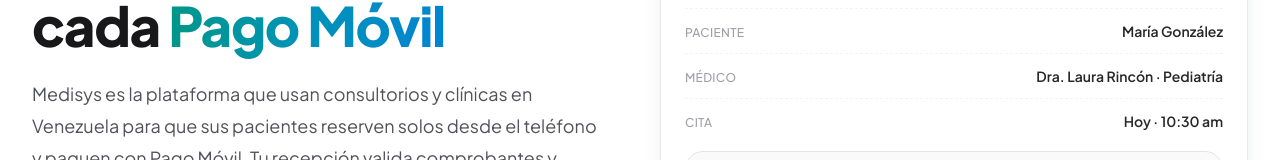
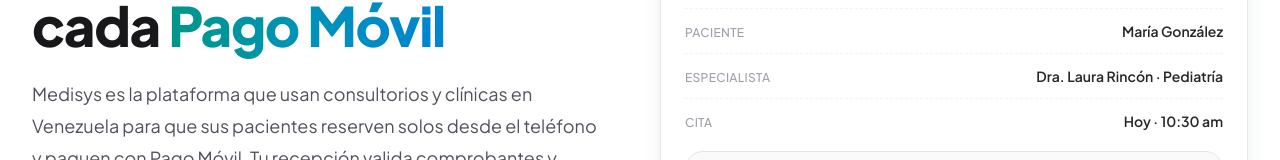
Before and after one commit to jggalviz/medisys, a Next.js app: page / in a window 1280 px wide. Shown: the part 337-497 px from the top of the page. Built offline with nearby package versions, Linux system fonts and the light colour scheme.

Commit message:
style(booking): update UI copy from doctor to specialist for broader healthcare roles

```diff
--- a/src/app/[clinicSlug]/page.tsx
+++ b/src/app/[clinicSlug]/page.tsx
@@ -13,7 +13,7 @@
  * URL directa de reserva: /[clinicSlug] (ej. https://medisys.com.ve/clinica-demo).
  *
  * Carga la info pública del tenant (nombre, logo, datos_pago_movil) y
- * despliega el BookingWizard (Paciente → Médico → Fecha/hora → Pago).
+ * despliega el BookingWizard (Paciente → Especialidad → Fecha/hora → Pago).
  */
 export async function generateMetadata({
   params,
@@ -37,7 +37,7 @@
 
   return {
     title: `Reservar cita en ${tenant.nombre} | Medisys`,
-    description: `Agenda tu cita médica en ${tenant.nombre}. Elige médico, día y hora y paga con Pago Móvil desde tu teléfono.`,
+    description: `Agenda tu cita médica en ${tenant.nombre}. Elige especialista, día y hora y paga con Pago Móvil desde tu teléfono.`,
     openGraph: {
       title: `Reservar cita en ${tenant.nombre} | Medisys`,
       description: "Agenda y paga tu cita médica en minutos.",
--- a/src/app/actions/booking.ts
+++ b/src/app/actions/booking.ts
@@ -6,7 +6,7 @@
  * Toda la lógica de negocio sensible corre en el servidor con el
  * cliente Supabase `@/lib/supabase/server` (sesión vía cookies).
  *
- *  - `getDoctorsByTenant`      especialidades/médicos públicos del tenant
+ *  - `getDoctorsByTenant`      especialidades/especialistas públicos del tenant
  *  - `getAvailableSlots`       cupos del día a partir de `schedules`
  *  - `lockAppointmentSlot`     crea cita 'pendiente' con lock de 15 min
  *  - `confirmBookingPayment`   adjunta referencia + comprobante de pago
@@ -87,7 +87,7 @@
     .maybeSingle()
 
   if (error) return err("SERVER_ERROR", error.message)
-  if (!data) return err("NOT_FOUND", "El médico no existe o no está activo.")
+  if (!data) return err("NOT_FOUND", "El especialista no existe o no está activo.")
   return ok(data)
 }
 
@@ -234,7 +234,7 @@
 }
 
 /* ------------------------------------------------------------------ */
-/* Paso 2 · Médicos del tenant                                         */
+/* Paso 2 · Especialistas del tenant                                      */
 /* ------------------------------------------------------------------ */
 
 /**
@@ -291,7 +291,7 @@
 }
 
 /**
- * Médicos activos de la clínica, agrupables por especialidad y con sus
+ * Especialistas activos de la clínica, agrupables por especialidad y con sus
  * horarios semanales (`schedules`) ya resueltos para la ficha del Paso 2.
  * Devuelve también el slug del tenant para validar la URL del flujo.
  */
@@ -316,7 +316,7 @@
     )
     const doctorIds = doctors.map((doctor) => doctor.id)
 
-    // Horarios de todos los médicos del tenant en una sola consulta.
+    // Horarios de todos los especialistas del tenant en una sola consulta.
     const schedulesByDoctor = new Map<string, DoctorSchedule[]>()
     if (doctorIds.length > 0) {
       const { data: scheduleRows, error: scheduleError } = await supabase
@@ -446,7 +446,7 @@
  * el cupo desaparece de `getAvailableSlots` para los demás pacientes.
  *
  * @param patientId id del paciente que se atenderá (tabla `profiles`)
- * @param doctorId  médico seleccionado
+ * @param doctorId  especialista seleccionado
  * @param dateTime  fecha+hora local sin zona: 'YYYY-MM-DDTHH:mm'
  */
 export async function lockAppointmentSlot(
--- a/src/app/page.tsx
+++ b/src/app/page.tsx
@@ -96,7 +96,7 @@
     chip: "PWA",
     title: "Tus pacientes reservan sin descargar nada",
     description:
-      "Comparte un enlace y el paciente agenda desde el navegador de su teléfono como si fuera una app: elige médico, día, hora y paga en el mismo flujo.",
+      "Comparte un enlace y el paciente agenda desde el navegador de su teléfono como si fuera una app: elige especialista, día, hora y paga en el mismo flujo.",
     iconClassName: "bg-teal-500/10 text-teal-600 ring-teal-500/15",
   },
   {
@@ -132,7 +132,7 @@
     icon: CalendarCheck,
     title: "El paciente reserva solo",
     description:
-      "Entra al enlace de tu clínica, elige el especialista, el médico y el primer horario libre.",
+      "Entra al enlace de tu clínica, elige el especialista y el primer horario libre.",
   },
   {
     icon: Banknote,
@@ -149,7 +149,7 @@
 ]
 
 const PRICING_FEATURES: readonly string[] = [
-  "Médicos ilimitados",
+  "Especialistas ilimitados",
   "Soporte prioritario por WhatsApp y correo",
   "Hosting en la nube con respaldos automáticos",
   "Personalización con la marca de tu clínica",
@@ -370,7 +370,7 @@
         <dl className="mt-5 space-y-3">
           {[
             { label: "Paciente", value: "María González" },
-            { label: "Médico", value: "Dra. Laura Rincón · Pediatría" },
+            { label: "Especialista", value: "Dra. Laura Rincón · Pediatría" },
             { label: "Cita", value: "Hoy · 10:30 am" },
           ].map((row) => (
             <div
@@ -619,7 +619,7 @@
 
               <p className="mt-5 text-pretty leading-7 text-zinc-600">
                 Un solo plan con todo incluido, pensado para clínicas
-                medianas y consultorios con varios médicos que cobran con
+                medianas y consultorios con varios especialistas que cobran con
                 Pago Móvil.
               </p>
 
--- a/src/components/booking/BookingWizard.tsx
+++ b/src/components/booking/BookingWizard.tsx
@@ -5,7 +5,7 @@
  * -----------------------------------------------------------
  * Estado global del flujo:
  *   Paso 1 → Paciente      (StepPatientSelect)
- *   Paso 2 → Doctor        (StepDoctorSelect)
+ *   Paso 2 → Especialidad (StepDoctorSelect)
  *   Paso 3 → Fecha y hora  (StepDateTimeSelect · crea el LOCK de 15 min)
  *   Paso 4 → Pago          (StepPayment · comprobante)
  *   Vista  → Éxito         (confirmación tras registrar el pago)
@@ -30,7 +30,7 @@
   tenant: Tenant
 }
 
-const PASOS = ["Paciente", "Médico", "Fecha y hora", "Pago"] as const
+const PASOS = ["Paciente", "Especialidad", "Fecha y hora", "Pago"] as const
 type StepIndex = 1 | 2 | 3 | 4
 
 function formatoRestante(ms: number): string {
@@ -86,7 +86,7 @@
     if (step === 1) return
 
     if (step === 4 && lock) {
-      // El usuario decide editar fecha/médico/paciente: liberar el lock.
+      // El usuario decide editar fecha/especialidad/paciente: liberar el lock.
       setLock(null)
       await releaseLockedSlot(lock.appointment.id)
     }
@@ -154,7 +154,7 @@
           {doctor && (
             <>
               <dt className="mt-3 text-xs font-semibold uppercase tracking-wide text-muted-foreground">
-                Médico
+                Especialista
               </dt>
               <dd className="text-sm font-medium">{`${doctor.nombres} ${doctor.apellidos}`}</dd>
             </>
--- a/src/components/booking/StepDateTimeSelect.tsx
+++ b/src/components/booking/StepDateTimeSelect.tsx
@@ -325,7 +325,7 @@
               <CalendarDays className="size-4" />
               <AlertTitle>Sin disponibilidad ese día</AlertTitle>
               <AlertDescription>
-                El médico no tiene cupos para esta fecha. Prueba con otro día.
+                El especialista no tiene cupos para esta fecha. Prueba con otro día.
               </AlertDescription>
             </Alert>
           ) : (
--- a/src/components/booking/StepDoctorSelect.tsx
+++ b/src/components/booking/StepDoctorSelect.tsx
@@ -1,13 +1,13 @@
 "use client"
 
 /**
- * Paso 2 del wizard: selección de especialidad y médico del tenant.
+ * Paso 2 del wizard: selección de especialidad y especialista del tenant.
  *
  * Flujo:
  *  1. El paciente elige la ESPECIALIDAD (Cardiología, Pediatría…).
- *  2. Se despliegan los médicos de esa especialidad con su ficha:
+ *  2. Se despliegan los especialistas de esa especialidad con su ficha:
  *     nombre, foto/avatar y horarios semanales disponibles (`schedules`).
- *  3. Al tocar un médico se guarda la selección y se habilita
+ *  3. Al tocar un especialista se guarda la selección y se habilita
  *     «Continuar» hacia el Paso 3 (Fecha y hora).
  */
 import { useEffect, useMemo, useState } from "react"
@@ -59,7 +59,7 @@
 }
 
 /* ------------------------------------------------------------------ */
-/* Avatar y ficha del médico                                           */
+/* Avatar y ficha del especialista                                      */
 /* ------------------------------------------------------------------ */
 
 function DoctorAvatar({
@@ -217,7 +217,7 @@
     [load]
   )
 
-  /** Médicos agrupados por su campo `especialidad`. */
+  /** Especialistas agrupados por su campo `especialidad`. */
   const grupos = useMemo(() => {
     const porEspecialidad = new Map<string, DoctorWithTenant[]>()
     for (const doctor of doctors) {
@@ -249,8 +249,8 @@
     )
   }
 
-  const pluralMedicos = (cantidad: number) =>
-    `${cantidad} ${cantidad === 1 ? "médico" : "médicos"}`
+  const pluralEspecialistas = (cantidad: number) =>
+    `${cantidad} ${cantidad === 1 ? "especialista" : "especialistas"}`
 
   if (loading) {
     return (
@@ -261,7 +261,7 @@
           </h2>
           <p className="mt-1 flex items-center gap-1.5 text-sm text-muted-foreground">
             <LoaderCircle className="size-3.5 animate-spin" aria-hidden="true" />
-            Consultando médicos disponibles…
+            Consultando especialistas disponibles…
           </p>
         </header>
         <div className="flex flex-col gap-3" aria-busy="true">
@@ -282,7 +282,7 @@
           </h2>
         </header>
         <Alert variant="destructive">
-          <AlertTitle>No pudimos cargar los médicos</AlertTitle>
+          <AlertTitle>No pudimos cargar los especialistas</AlertTitle>
           <AlertDescription>{loadError}</AlertDescription>
         </Alert>
         <Button
@@ -306,7 +306,7 @@
         </h2>
         <p className="mt-1 text-sm text-muted-foreground">
           {listaDeEspecialidades
-            ? "Primero elige la especialidad y luego verás sus médicos y horarios."
+            ? "Primero elige la especialidad y luego verás sus especialistas y horarios disponibles."
             : `Estos son los especialistas en ${activeGroup!.especialidad}.`}
         </p>
       </header>
@@ -319,7 +319,7 @@
         >
           {grupos.length === 0 ? (
             <Alert>
-              <AlertTitle>Sin médicos disponibles</AlertTitle>
+              <AlertTitle>Sin especialistas disponibles</AlertTitle>
               <AlertDescription>
                 No encontramos especialistas para esta clínica en este momento.
               </AlertDescription>
@@ -354,7 +354,7 @@
                     <span className="flex min-w-0 flex-1 flex-col gap-0.5">
                       <span className="font-semibold">{grupo.especialidad}</span>
                       <span className="text-xs text-muted-foreground">
-                        {pluralMedicos(grupo.items.length)}
+                        {pluralEspecialistas(grupo.items.length)}
                         {tieneSeleccion
                           ? ` · ${doctorNombre(selected!)}`
                           : " disponibles"}
@@ -368,10 +368,10 @@
           )}
         </section>
       ) : (
-        /* ---------- Vista 2: médicos de la especialidad ---------- */
+        /* ---------- Vista 2: especialistas de la especialidad ---------- */
         <section
           className="flex flex-col gap-2"
-          aria-label={`Médicos de ${activeGroup!.especialidad}`}
+          aria-label={`Especialistas de ${activeGroup!.especialidad}`}
         >
           <Button
             type="button"
@@ -384,7 +384,7 @@
           </Button>
 
           <p className="text-xs text-muted-foreground">
-            {pluralMedicos(activeGroup!.items.length)} · toca la tarjeta para
+            {pluralEspecialistas(activeGroup!.items.length)} · toca la tarjeta para
             seleccionar
           </p>
 
@@ -411,7 +411,7 @@
         >
           {selected
             ? `Continuar con ${doctorNombre(selected)}`
-            : "Selecciona un médico"}
+            : "Selecciona un especialista"}
           {selected ? (
             <ChevronRight className="size-4" />
           ) : (
@@ -422,7 +422,7 @@
           <p className="mt-2 text-center text-xs text-muted-foreground">
             {listaDeEspecialidades
               ? "Primero elige la especialidad de tu consulta"
-              : "Toca la tarjeta de un médico para continuar"}
+              : "Toca la tarjeta de un especialista para continuar"}
           </p>
         )}
       </div>
--- a/src/components/booking/StepPayment.tsx
+++ b/src/components/booking/StepPayment.tsx
@@ -3,7 +3,7 @@
 /**
  * Paso 4 del wizard: pago de la reserva.
  *
- * - Resumen (paciente, médico, fecha/hora y monto).
+ * - Resumen (paciente, especialista, fecha/hora y monto).
  * - Cuentas de cobro del tenant: Pago Móvil / Zelle (`datos_pago_movil`).
  * - Número de referencia + comprobante subido a Supabase Storage
  *   (bucket 'comprobantes') y confirmación vía Server Action.
@@ -59,7 +59,7 @@
   return `${String(min).padStart(2, "0")}:${String(sec).padStart(2, "0")}`
 }
 
-/** Fila resumen de la reserva (paciente / médico / fecha). */
+/** Fila resumen de la reserva (paciente / especialista / fecha). */
 function SummaryRow({
   label,
   value,
@@ -266,7 +266,7 @@
           <BadgeCheck className="size-4 text-primary" /> Resumen
         </h3>
         <SummaryRow label="Paciente" value={perfilNombre(patient)} />
-        <SummaryRow label="Médico" value={doctorNombre(doctor)} />
+        <SummaryRow label="Especialista" value={doctorNombre(doctor)} />
         <SummaryRow
           label="Fecha y hora"
           value={`${fechaLegible} · ${appointment.hora}`}
--- a/src/lib/format.ts
+++ b/src/lib/format.ts
@@ -21,7 +21,7 @@
 }
 
 /**
- * Nombre legible de un médico, tolerante a `apellidos` nulos/vacíos y con
+ * Nombre legible de un especialista, tolerante a `apellidos` nulos/vacíos y con
  * fallback a la columna `nombre` (nombre completo) cuando exista.
  * Ej.: "María Rivas" · "Dra. Laura Rincón".
  */
@@ -30,7 +30,7 @@
 ): string {
   const separado = [doctor.nombres, doctor.apellidos].filter(Boolean).join(" ").trim()
   if (separado) return separado
-  return doctor.nombre?.trim() || "Médico"
+  return doctor.nombre?.trim() || "Especialista"
 }
 
 /** Precio formateado en VES/Bs. p. ej. "Bs.S 25,00". */
--- a/src/types/booking.ts
+++ b/src/types/booking.ts
@@ -45,7 +45,7 @@
 /* ---------------- Paso 2 · Doctor ---------------- */
 
 /**
- * Horario semanal compacto de un médico (para la ficha del Paso 2).
+ * Horario semanal compacto de un especialista (para la ficha del Paso 2).
  * Solo los campos que la UI necesita para mostrar días y rangos de hora.
  */
 export type DoctorSchedule = Pick<
```
